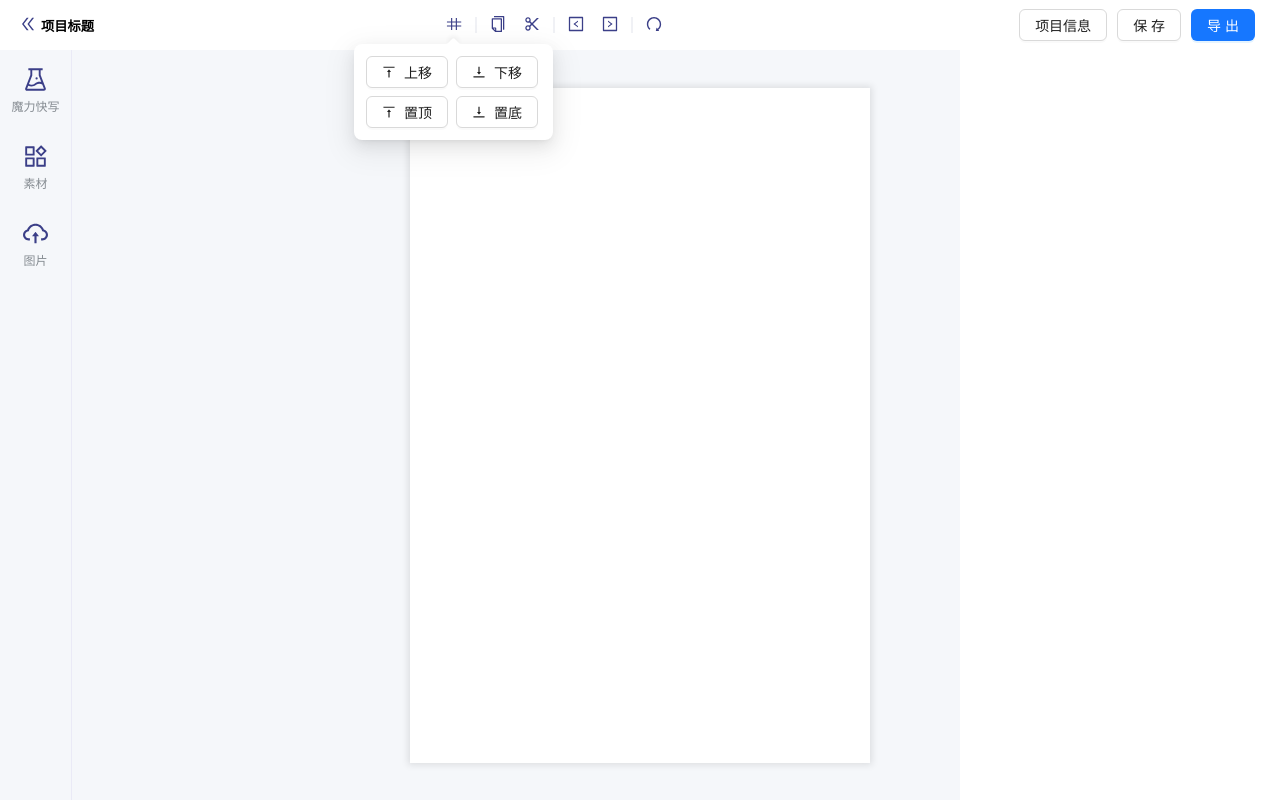
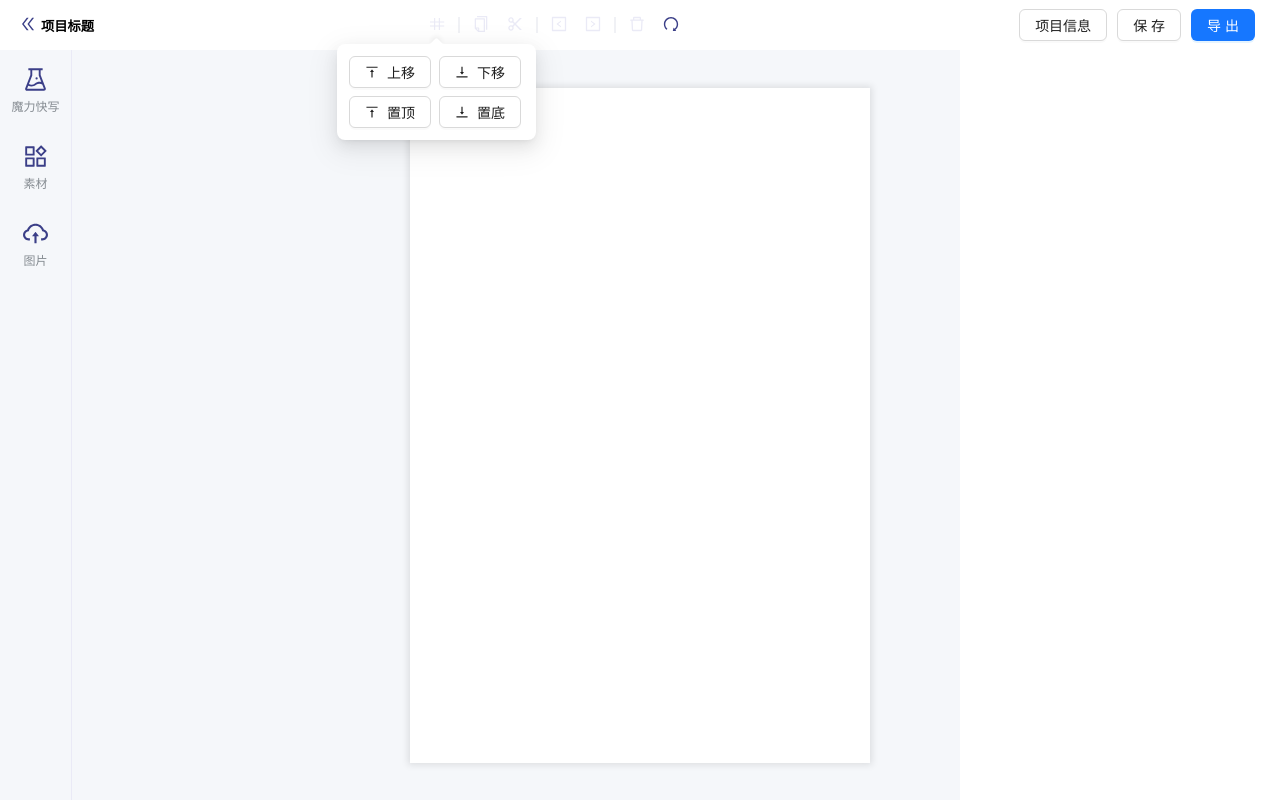
Before and after one commit to w-yr26/visual-design, a React (Create React App) app: page / in a window 1280 px wide. Both pictures are taken after a click on the element 454 px from the left and 24 px from the top of the page. Built offline with nearby package versions, Linux system fonts and the light colour scheme.

Commit message:
feat: 删除组件，解决mouseup与click事件冲突问题

```diff
--- a/package.json
+++ b/package.json
@@ -16,7 +16,6 @@
     "lodash": "^4.17.21",
     "react": "^18.3.1",
     "react-dom": "^18.3.1",
-    "react-draggable": "^4.4.6",
     "react-redux": "^9.1.2",
     "react-scripts": "5.0.1",
     "styled-components": "^6.1.13",
--- a/src/components/MainDesign/index.tsx
+++ b/src/components/MainDesign/index.tsx
@@ -9,10 +9,10 @@ import _ from 'lodash'
 const MainDesign = () => {
   const { renderList, curComIndex } = useSelector((state: RootState) => state.render)
   const dispatch = useDispatch()
+
   const handleMouseDown = (e: React.MouseEvent, uuid: string) => {
     // 阻止事件冒泡(因为可能存在选中画布而不选中组件的情况)
     e.stopPropagation()
-    e.preventDefault() // 阻止触发 click 事件
     // 根据uuid找到当前选中的组件
     const currentNode = renderList.find((item) => item.uuid === uuid)
     if (!currentNode) return console.log('组件未被选中')
@@ -46,11 +46,7 @@ const MainDesign = () => {
     }, 20)
 
     // 监听鼠标放开事件
-    const up = (moveEvent: MouseEvent) => {
-      console.log('弹起')
-      moveEvent.stopPropagation()
-      moveEvent.preventDefault() // 阻止触发 click 事件
-
+    const up = () => {
       // 取消未执行的节流事件
       move.cancel()
       document.removeEventListener('mousemove', move)
@@ -71,11 +67,12 @@ const MainDesign = () => {
   }
 
   // 点击画布
-  const clickBoard = () => {
+  const clickBoard = (e: React.MouseEvent) => {
+    // 触发事件的元素和事件绑定的元素不一致(说明此时是由于mouseup事件触发而非click)
+    if (e.target !== e.currentTarget) return
     console.log('exe')
-
     // 不选中任何元素
-    // dispatch(resetClickDOM())
+    dispatch(resetClickDOM())
   }
 
   return (
--- a/src/components/Navbar/index.tsx
+++ b/src/components/Navbar/index.tsx
@@ -9,17 +9,41 @@ import {
   BorderlessTableOutlined,
   VerticalAlignTopOutlined,
   VerticalAlignBottomOutlined,
+  DeleteOutlined,
 } from '@ant-design/icons'
 import { Button, Tooltip, Popover, Flex, Space } from 'antd'
 import { NavBox } from './style'
 import { useSelector, useDispatch } from 'react-redux'
 import type { RootState } from '@/store'
 import { changeExtend } from '@/store/modules/LayoutSlice'
-import { bottom, down, top, up } from '@/store/modules/RenderSlice'
+import { bottom, down, top, up, deleteSingleDOM } from '@/store/modules/RenderSlice'
 
 const Navbar: React.FC = () => {
   const dispatch = useDispatch()
   const { isExtend } = useSelector((state: RootState) => state.layout)
+  const { curComIndex } = useSelector((state: RootState) => state.render)
+  // 删除选中的组件
+  const deleteItem = () => {
+    if (curComIndex === -1) return
+    dispatch(deleteSingleDOM())
+  }
+  // 改变组件层级
+  const handleUp = () => {
+    if (curComIndex === -1) return
+    dispatch(up())
+  }
+  const handleDown = () => {
+    if (curComIndex === -1) return
+    dispatch(down())
+  }
+  const handleTop = () => {
+    if (curComIndex === -1) return
+    dispatch(top())
+  }
+  const handleBottom = () => {
+    if (curComIndex === -1) return
+    dispatch(bottom())
+  }
   return (
     <NavBox>
       <div className="nav-left">
@@ -47,7 +71,6 @@ const Navbar: React.FC = () => {
           {/* 层级 */}
           <Tooltip placement="bottom" title="层级">
             <Popover
-              // open={curComIndex !== -1}
               trigger="click"
               content={
                 <Flex
@@ -58,59 +81,85 @@ const Navbar: React.FC = () => {
                     width: 175,
                   }}
                 >
-                  <Button
-                    type="default"
-                    icon={<VerticalAlignTopOutlined />}
-                    onClick={() => dispatch(up())}
-                  >
+                  <Button type="default" icon={<VerticalAlignTopOutlined />} onClick={handleUp}>
                     上移
                   </Button>
                   <Button
                     type="default"
                     icon={<VerticalAlignBottomOutlined />}
-                    onClick={() => dispatch(down())}
+                    onClick={handleDown}
                   >
                     下移
                   </Button>
-                  <Button
-                    type="default"
-                    icon={<VerticalAlignTopOutlined />}
-                    onClick={() => dispatch(top())}
-                  >
+                  <Button type="default" icon={<VerticalAlignTopOutlined />} onClick={handleTop}>
                     置顶
                   </Button>
                   <Button
                     type="default"
                     icon={<VerticalAlignBottomOutlined />}
-                    onClick={() => dispatch(bottom())}
+                    onClick={handleBottom}
                   >
                     置底
                   </Button>
                 </Flex>
               }
             >
-              <BorderlessTableOutlined className="icon-item" />
+              <BorderlessTableOutlined
+                className="icon-item"
+                style={{
+                  color: curComIndex === -1 ? '#eaeaf6' : '#3b3f88',
+                }}
+              />
             </Popover>
           </Tooltip>
           <div className="line-box"></div>
           {/* 复制 */}
           <Tooltip placement="bottom" title="复制">
-            <CopyOutlined className="icon-item" />
+            <CopyOutlined
+              className="icon-item"
+              style={{
+                color: curComIndex === -1 ? '#eaeaf6' : '#3b3f88',
+              }}
+            />
           </Tooltip>
           {/* 剪切 */}
           <Tooltip placement="bottom" title="剪切">
-            <ScissorOutlined className="icon-item" />
+            <ScissorOutlined
+              className="icon-item"
+              style={{
+                color: curComIndex === -1 ? '#eaeaf6' : '#3b3f88',
+              }}
+            />
           </Tooltip>
           <div className="line-box"></div>
           {/* 撤销 */}
           <Tooltip placement="bottom" title="撤销">
-            <LeftSquareOutlined className="icon-item" />
+            <LeftSquareOutlined
+              className="icon-item"
+              style={{
+                color: curComIndex === -1 ? '#eaeaf6' : '#3b3f88',
+              }}
+            />
           </Tooltip>
           {/* 重做 */}
           <Tooltip placement="bottom" title="重做">
-            <RightSquareOutlined className="icon-item" />
+            <RightSquareOutlined
+              className="icon-item"
+              style={{
+                color: curComIndex === -1 ? '#eaeaf6' : '#3b3f88',
+              }}
+            />
           </Tooltip>
           <div className="line-box"></div>
+          <Tooltip placement="bottom" title="删除">
+            <DeleteOutlined
+              className="icon-item"
+              onClick={deleteItem}
+              style={{
+                color: curComIndex === -1 ? '#eaeaf6' : '#3b3f88',
+              }}
+            />
+          </Tooltip>
           {/* 清空 */}
           <Tooltip placement="bottom" title="清空">
             <RedoOutlined className="icon-item" />
--- a/src/custom-components/component-list.ts
+++ b/src/custom-components/component-list.ts
@@ -42,7 +42,7 @@ const componentList = new Map([
         style: {
           width: 200,
           height: 40,
-          color: '',
+          color: 'red',
           fontSize: 32,
           fontWeight: 700,
           textAlign: 'left',
@@ -64,7 +64,7 @@ const componentList = new Map([
         style: {
           width: 200,
           height: 33,
-          color: '',
+          color: 'green',
           fontSize: 24,
           fontWeight: 600,
           textAlign: 'left',
--- a/src/store/modules/RenderSlice.ts
+++ b/src/store/modules/RenderSlice.ts
@@ -48,6 +48,10 @@ const RenderSlice = createSlice({
     resetClickDOM(state) {
       if (state.curComIndex === -1) return console.log('原先没选中任何元素')
       state.curComIndex = -1
+    },
+    // 删除选中的组件
+    deleteSingleDOM(state) {
+      state.renderList.splice(state.curComIndex, 1)
     },
     // 层级上移(在数组中越后挪)
     up(state) {
@@ -111,6 +115,7 @@ export const {
   updateDOMPosition,
   getCurrentDOM,
   resetClickDOM,
+  deleteSingleDOM,
   bottom,
   down,
   top,
```
Also changed, not shown: 1 other file (tests, documents, lock files or other folders).
